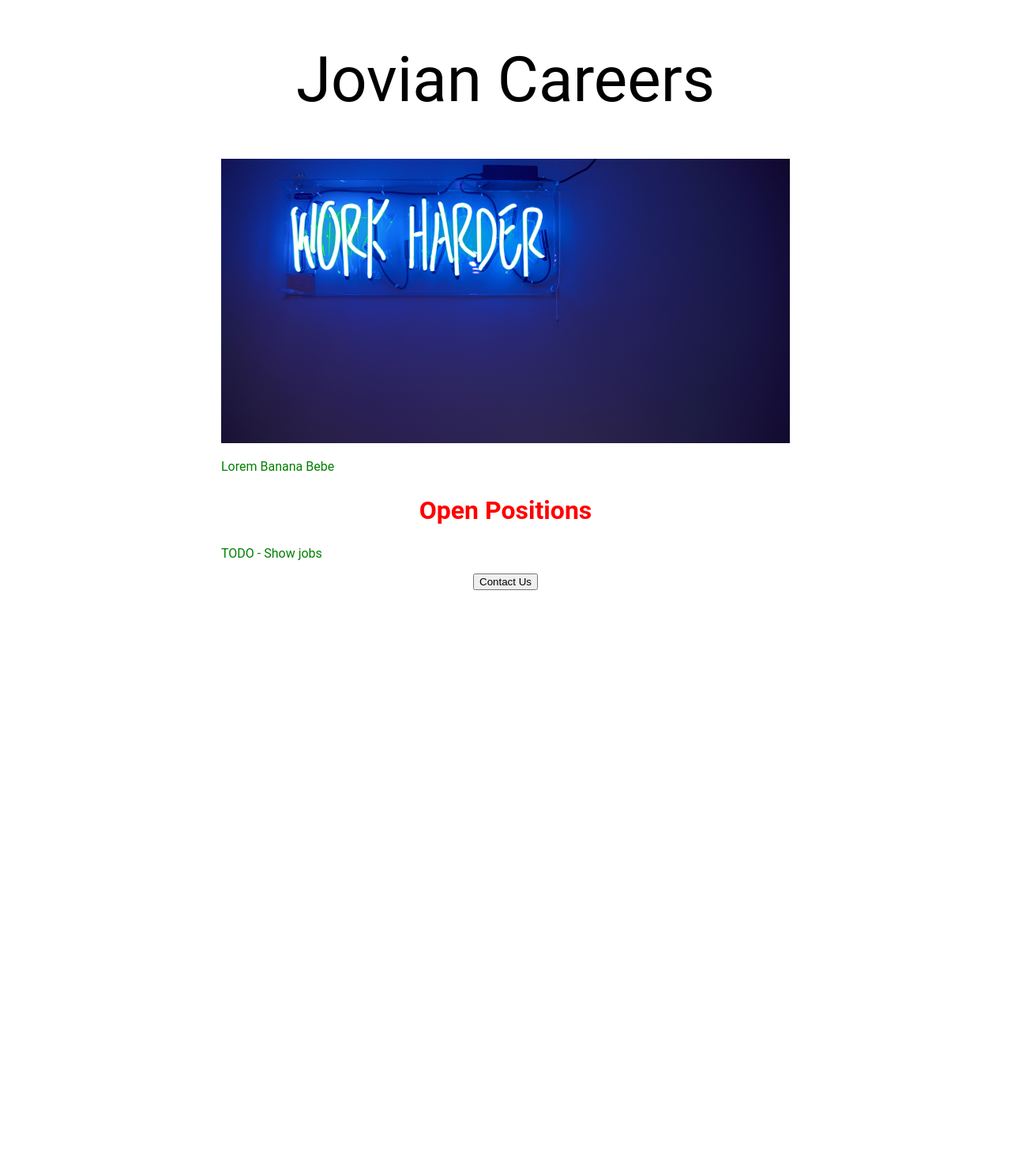
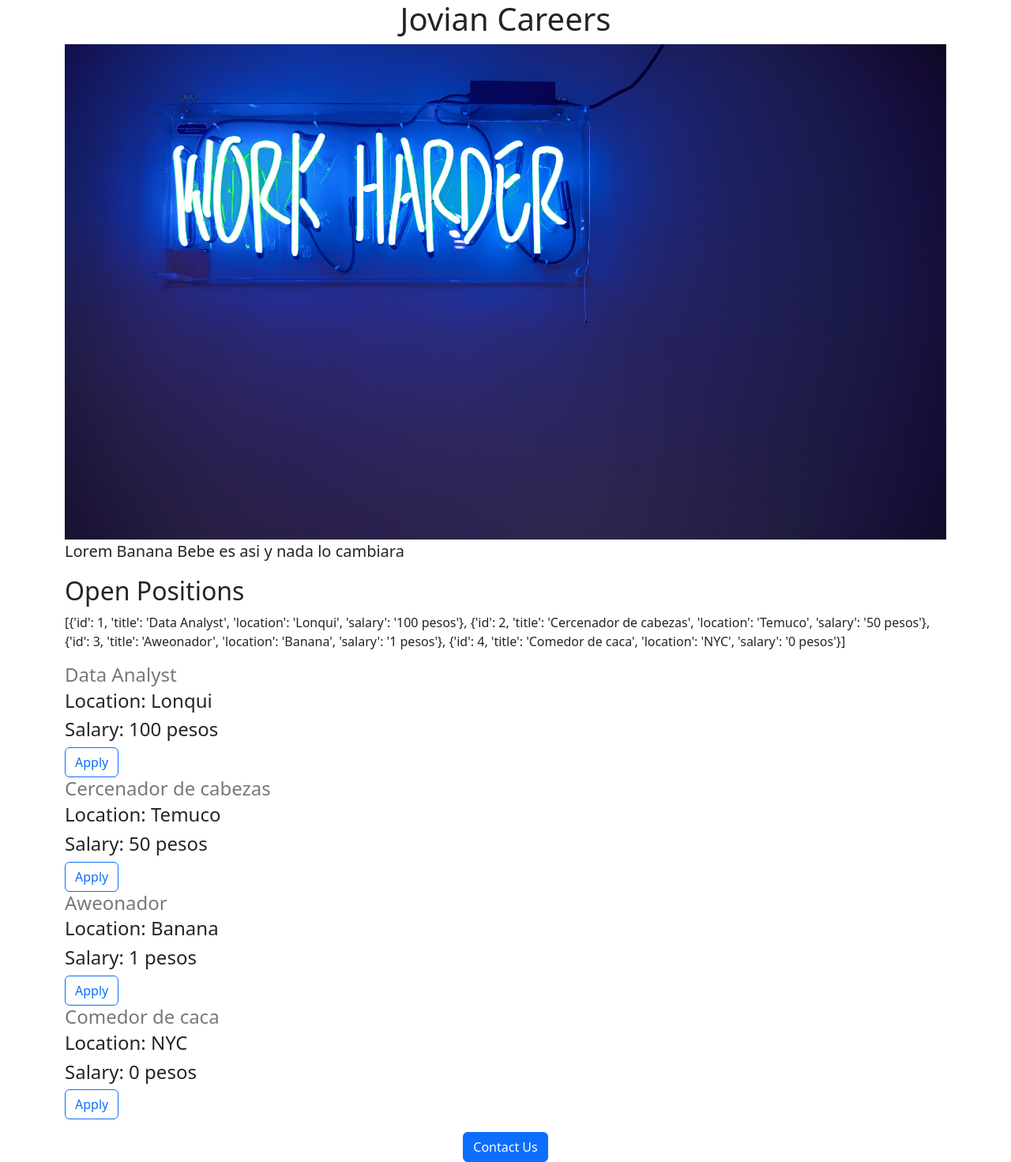
Before and after one commit to abogadoRobot/Flask_tutorial, a Flask app: page / in a window 1280 px wide. Shown: the whole page at 79% size. Before the commit the page ends 747 px from the top, so only its background shows below. Run offline with Flask 3, Linux system fonts and the light colour scheme.

Commit message:
added mil weas

```diff
--- a/app.py
+++ b/app.py
@@ -1,11 +1,43 @@
-from flask import Flask, render_template
+from flask import Flask, render_template, jsonify
 
 app = Flask(__name__)
+
+JOBS = [
+  {
+    'id': 1,
+    'title': 'Data Analyst',
+    'location': 'Lonqui',
+    'salary': '100 pesos'
+  },
+  {
+    'id': 2,
+    'title': 'Cercenador de cabezas',
+    'location': 'Temuco',
+    'salary': '50 pesos'
+  },
+  {
+    'id': 3,
+    'title': 'Aweonador',
+    'location': 'Banana',
+    'salary': '1 pesos'
+  },
+  {
+    'id': 4,
+    'title': 'Comedor de caca',
+    'location': 'NYC',
+    'salary': '0 pesos'
+  },
+]
 
 
 @app.route("/")
 def hello_world():
-  return render_template('home.html')
+  return render_template('home.html', jobs=JOBS)
+
+
+@app.route("/api/jobs")
+def list_jobs():
+  return jsonify(JOBS)
 
 
 if __name__ == "__main__":
--- a/templates/home.html
+++ b/templates/home.html
@@ -4,48 +4,37 @@
   <meta charset="UTF-8">
   <meta http-equiv="X-UA-Compatible" content="IE=edge">
   <meta name="viewport" content="width=device-width, initial-scale=1.0">
-  <title>Banana Bob va de vacaiones</title>
+   <meta charset="utf-8">
+    <meta name="viewport" content="width=device-width, initial-scale=1">
+  <link href="https://cdn.jsdelivr.net/npm/bootstrap@5.3.0-alpha3/dist/css/bootstrap.min.css" rel="stylesheet" integrity="sha384-KK94CHFLLe+nY2dmCWGMq91rCGa5gtU4mk92HdvYe+M/SXH301p5ILy+dN9+nJOZ" crossorigin="anonymous">
+  <title>Banana Bob</title>
   <style>
-    h1 {
-      font-size: 80px;
-      font-family: Roboto;
-      font-weight: normal;
-      text-align: center;
-    }
     #banner {
-      width: 100%;
-      height: 360px;
-      object-fit: cover;
-    }
-
-    h2 {
-      font-family: Roboto;
-      font-size: 32px;
-      color: red;
-      text-align: center;
-    }
-
-    p {
-      font-family: Roboto;
-      color: green;
-    }
-    #container {
-      max-width: 720px;
-      margin: 0 auto 0 auto;
+      height: 360;
+      width: 100%
     }
   </style>
 </head>
 <body>
-  <div id="container">
-     <h1>Jovian Careers</h1>
-  <img id="banner" src="https://flasktutorial.descriptionde.repl.co/static/banner.jpg"\>
-  <p>Lorem Banana Bebe</p>
+  <div class="container">
+     <h1 class="text-center">Jovian Careers</h1>
+  <img id="banner" class="img-fluid" src="https://flasktutorial.descriptionde.repl.co/static/banner.jpg"\>
+  <p class="lead">Lorem Banana Bebe es asi y nada lo cambiara</p>
   <h2>Open Positions</h2>
-  <p>TODO - Show jobs</p>
+  <p>
+    {{jobs}}
 
-    <div style="text-align: center;">
+    {% for job in jobs %}
 
-     <button>Contact Us</button>
+{% include 'jobitem.html'  %}
+
+
+    {% endfor %}
+  </p>
+
+    <div class="text-center">
+
+     <button class="btn btn-primary">Contact Us</button>
     </div>
 
   </div>
--- /dev/null
+++ b/templates/jobitem.html
@@ -0,0 +1,16 @@
+<div class="row">
+
+  <div class="col-9">
+<h4 style="color:rgb(120,120,120);margin-bottom:4px"><b></b></b> {{job['title']}}</h4>
+    <h4><b></b>Location:</b> {{job['location']}}</h4>
+
+    <h4><b></b>Salary:</b> {{job['salary']}}</h4>
+  <div class="col-3">
+ <button type="button" class="btn btn-outline-primary">Apply</button>
+
+  </div>
+
+
+</div>
+
+</div>
--- a/vide.txt
+++ b/vide.txt
@@ -1 +1,3 @@
-https://youtu.be/yBDHkveJUf4?t=1346
+https://youtu.be/yBDHkveJUf4?t=5244
+
+https://youtu.be/yBDHkveJUf4?t=5244
```
